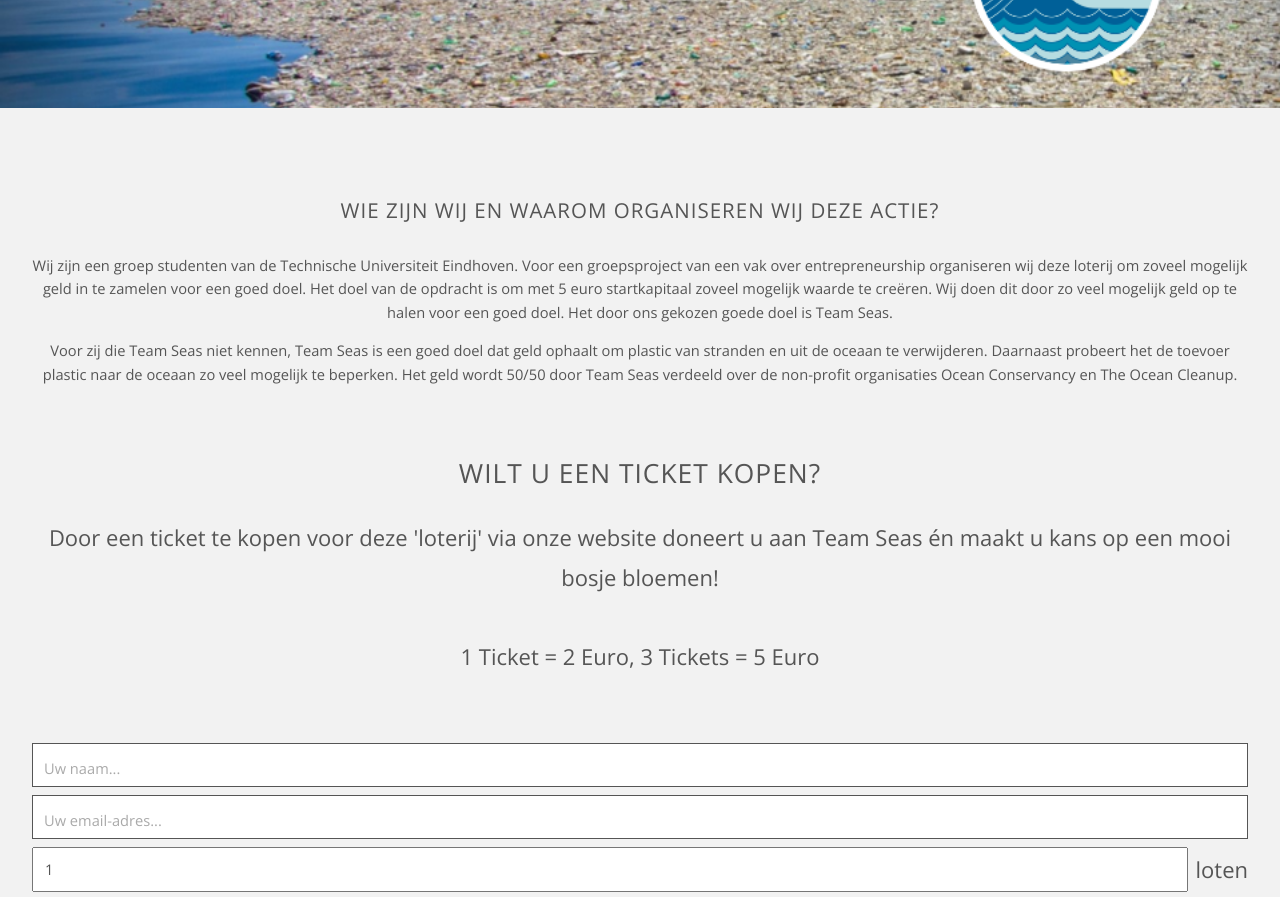
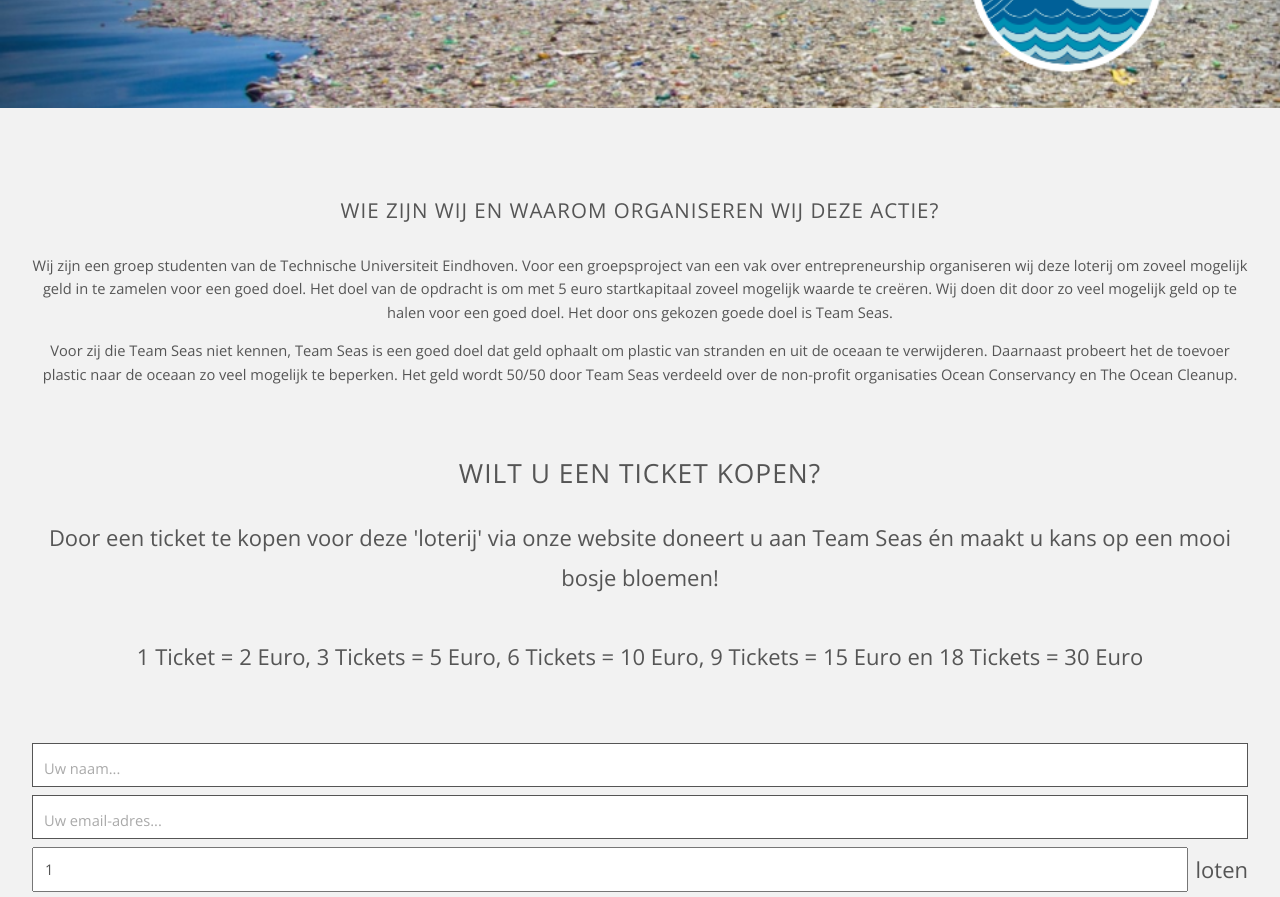
Before and after one commit to JortvD/te5euro, a plain HTML site: page index.html in a window 1280 px wide. Shown: the part 198-1095 px from the top of the page. Drawn offline with nearby package versions, Linux system fonts and the light colour scheme.

Commit message:
Update index.html

```diff
--- a/index.html
+++ b/index.html
@@ -120,7 +120,7 @@
 						</div>
 						<div id="interested-text" class="6u">
 							<h3>Wilt u een ticket kopen?</h3>
-							<p>Door een ticket te kopen voor deze 'loterij' via onze website doneert u aan Team Seas én maakt u kans op een mooi bosje bloemen! <br><br> 1 Ticket = 2 Euro, 3 Tickets = 5 Euro</p>
+							<p>Door een ticket te kopen voor deze 'loterij' via onze website doneert u aan Team Seas én maakt u kans op een mooi bosje bloemen! <br><br> 1 Ticket = 2 Euro, 3 Tickets = 5 Euro, 6 Tickets = 10 Euro, 9 Tickets = 15 Euro en 18 Tickets = 30 Euro</p>
 							<div class="form" id="form">
 								<input class="form-input" type="text" placeholder="Uw naam..." id="form-name">
 								<input class="form-input" type="text" placeholder="Uw email-adres..." id="form-email">
```
